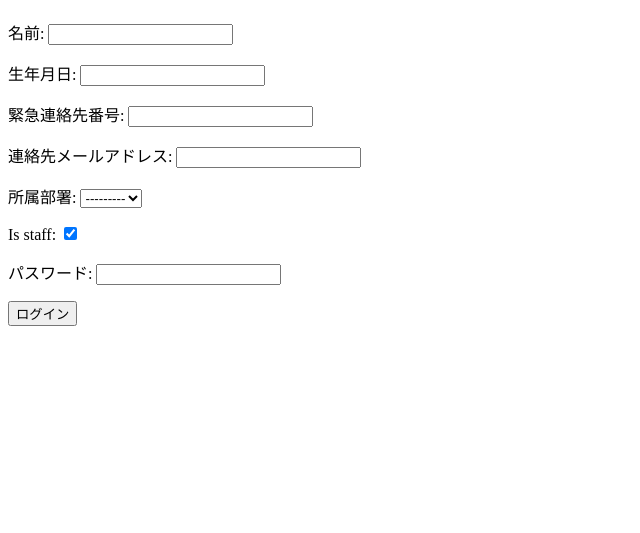
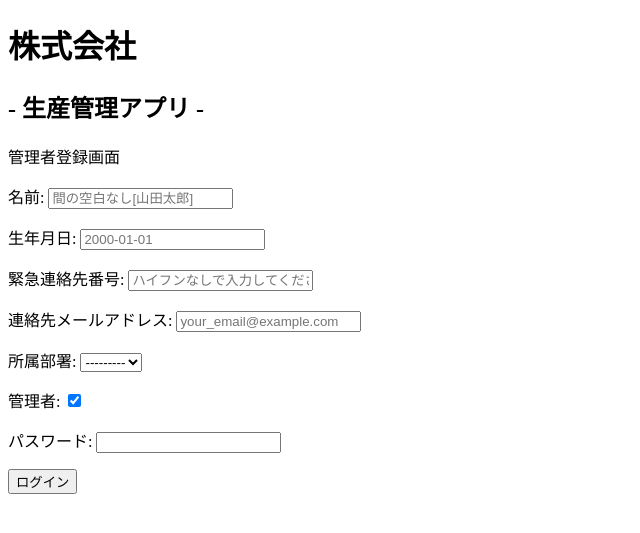
Before and after one commit to hayato2121/Production_Control_project, a Django app: page /accounts/staff_user/ in a window 1280 px wide. Shown: the part 87-620 px from the top of the page, without its empty margins (0-640 px from the left). Run offline with Django 4.2, Linux system fonts and the light colour scheme; data comes from the database, SQL or seed files in the repository; both versions use the stored data as it was after the commit.

Commit message:
ユーザー登録編集

```diff
--- a/accounts/forms.py
+++ b/accounts/forms.py
@@ -11,10 +11,10 @@ class LoginUserForm(AuthenticationForm):
 
 #入社登録
 class RegistUserForm(forms.ModelForm):
-    username = forms.CharField(label='名前')
-    birthday = forms.DateField(label='生年月日')
-    phone = forms.IntegerField(label='緊急連絡先番号',required=False)
-    email = forms.EmailField(label='連絡先メールアドレス',required=False)
+    username = forms.CharField(label='名前',widget=forms.TextInput(attrs={'placeholder': '間の空白なし[山田太郎]'}))
+    birthday = forms.DateField(label='生年月日',widget=forms.TextInput(attrs={'placeholder': '2000-01-01'}))
+    phone = forms.IntegerField(label='緊急連絡先番号',required=True,widget=forms.TextInput(attrs={'placeholder': 'ハイフンなしで入力してください'}))
+    email = forms.EmailField(label='連絡先メールアドレス',required=True,widget=forms.TextInput(attrs={'placeholder': 'your_email@example.com'}))
     department = forms.ModelChoiceField(queryset=Departments.objects,
         label='所属部署',
         required=True,)
@@ -40,6 +40,7 @@ class StaffUserForm(RegistUserForm):
         required=False,
         initial=True,
         widget=forms.CheckboxInput(attrs={'class': 'form-check-input'}),
+        label='管理者'
     )
 
     class Meta:
--- a/accounts/views.py
+++ b/accounts/views.py
@@ -6,8 +6,6 @@ from django.views.generic.base import TemplateView
 from django.contrib.auth.views import LoginView, LogoutView
 
 from .forms import LoginUserForm, RegistUserForm, StaffUserForm
-
-from django.contrib.auth.decorators import user_passes_test
 
 from django.urls import reverse_lazy
 
@@ -22,30 +20,37 @@ class LoginUserView(LoginView):
     template_name = 'login_user.html'
     authentication_form = LoginUserForm
 
+    def get_success_url(self):
+        user = self.request.user
+        #staffという名のグループを検索し、existsでグループに入っているかいないかを確認する。
+        if user.groups.filter(name='staff').exists():
+            return reverse_lazy('product_management:staff_home')
+        else:
+            return super().get_success_url()
+
 #入社登録
 class RegistUserView(CreateView):
     template_name = 'regist_user.html'
     form_class = RegistUserForm
+    success_url = reverse_lazy('accounts:login_user')
 
+    #ログインしたのがstaffユーザーだったらstaff_homeにリダイレクトする
     def form_valid(self, form):
-        # フォームがバリデーションに成功した場合の処理
         user = form.save(commit=False)
         user.save()
-        login(self.request, user)  # ユーザーをログインさせます
         return super().form_valid(form)
 
 #staffユーザー作成
 class StaffUserView(CreateView):
     form_class = StaffUserForm
-    template_name = 'staff_user.html'  # 作成するテンプレートのパスを指定します
-    success_url = reverse_lazy('product_management:staff_home')
+    template_name = 'staff_user.html'
+    success_url = reverse_lazy('accounts:login_user')
 
     def form_valid(self, form):
         # フォームがバリデーションに成功した場合の処理
         user = form.save(commit=False)
-        user.is_staff = form.cleaned_data['is_staff']  # フォームから is_staff フラグを取得して設定します
+        user.is_staff = form.cleaned_data['is_staff']
         user.save()
-        login(self.request, user)  # ユーザーをログインさせます
         return super().form_valid(form)
 
 
--- a/daily_report/forms.py
+++ b/daily_report/forms.py
@@ -146,6 +146,7 @@ class ReportStartInspectionForm(forms.ModelForm):
 
 #--------------------------------------------------------------------------------------------------
 class ShippingStartForm(forms.ModelForm):
+    shipping_day = forms.DateField(label='出荷日',widget=forms.TextInput(attrs={'placeholder': '2000-01-01'}))
 
     class Meta:
         model = Shipping
--- a/templates/login_user.html
+++ b/templates/login_user.html
@@ -1,6 +1,8 @@
-{% extends 'base.html' %}
 
 {% block content %}
+<h1>株式会社</h1>
+<h2>- 生産管理アプリ -</h2>
+<p>ログイン画面</p>
 <form method="POST">
     {% csrf_token %}
     {{ form.as_p }}
--- a/templates/regist_user.html
+++ b/templates/regist_user.html
@@ -1,6 +1,9 @@
-{% extends 'base.html' %}
+
 
 {% block content %}
+<h1>株式会社</h1>
+<h2>- 生産管理アプリ -</h2>
+<p>入社登録画面</p>
 <form method="POST">
     {% csrf_token %}
     {{ form.as_p }}
--- a/templates/staff_user.html
+++ b/templates/staff_user.html
@@ -1,6 +1,9 @@
 {% extends 'base.html' %}
 
 {% block content %}
+<h1>株式会社</h1>
+<h2>- 生産管理アプリ -</h2>
+<p>管理者登録画面</p>
 <form method="POST">
     {% csrf_token %}
     {{ form.as_p }}
```
Also changed, not shown: daily_report/signals.py (+10 -0 lines), fixtures/staff_group.json (added, +11 -0 lines), product_management/views.py (+3 -9 lines), db.sqlite3, production_control_project/settings.py (line endings or trailing spaces).
